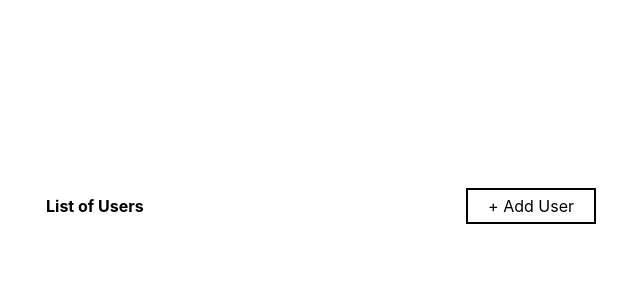
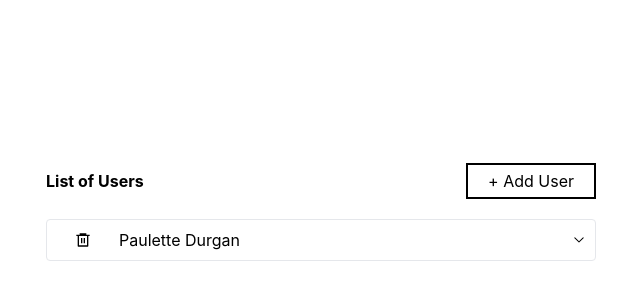
Before and after one commit to amangouste225/Redux-App, a React (Vite) app: page / in a window 1280 px wide. Shown: the part 184-484 px from the top of the page, without its empty margins (319-959 px from the left). Built offline with nearby package versions, Linux system fonts and the light colour scheme; data requests are answered from the project's data file.

Commit message:
user bugs display

```diff
--- a/db.json
+++ b/db.json
@@ -1,5 +1,10 @@
 {
-  "users": [],
+  "users": [
+    {
+      "id": "7145",
+      "name": "Paulette Durgan"
+    }
+  ],
   "album": [],
   "photos": []
 }
--- a/src/components/AlbumList.jsx
+++ b/src/components/AlbumList.jsx
@@ -1,11 +1,7 @@
-import AddBtn from "./AddBtn";
-import { GoChevronDown, GoChevronLeft } from "react-icons/go";
-
-export default function AlbumList({ user }) {
+export default function AlbumList({ children }) {
   return (
     <div className="flex justify-between items-center py-2  border-t-2 px-10">
-      <h2>Albums By {user.name} </h2>
-      <AddBtn type="AddUser">+Add Album</AddBtn>
+      {children}
     </div>
   );
 }
--- a/src/components/User.jsx
+++ b/src/components/User.jsx
@@ -22,7 +22,7 @@ export default function User({ user }) {
   };
 
   return (
-    <li className="mb-2 border rounded" onClick={handleClick}>
+    <li className="mb-2 border rounded">
       <div className="flex p-2 justify-between items-center cursor-pointer">
         <div className="flex items-center gap-2">
           <AddBtn loading={isLoading} onclick={handleDelete}>
@@ -32,9 +32,16 @@ export default function User({ user }) {
           {error && <div>Error deleting user.</div>}
           {name}
         </div>
-        {expanded ? <GoChevronLeft /> : <GoChevronDown />}
+        <div onClick={handleClick}>
+          {expanded ? <GoChevronLeft /> : <GoChevronDown />}
+        </div>
       </div>
-      {expanded && <AlbumList user={user} />}
+      {expanded && (
+        <AlbumList>
+          <h2>Albums By {user.name} </h2>
+          <AddBtn type="AddUser">+Add Album</AddBtn>
+        </AlbumList>
+      )}
     </li>
   );
 }
--- /dev/null
+++ b/src/store/apis/albumApi.js
@@ -0,0 +1,3 @@
+import { createApi } from "@reduxjs/toolkit/query/react";
+
+const albumsApi = createApi({});
```
